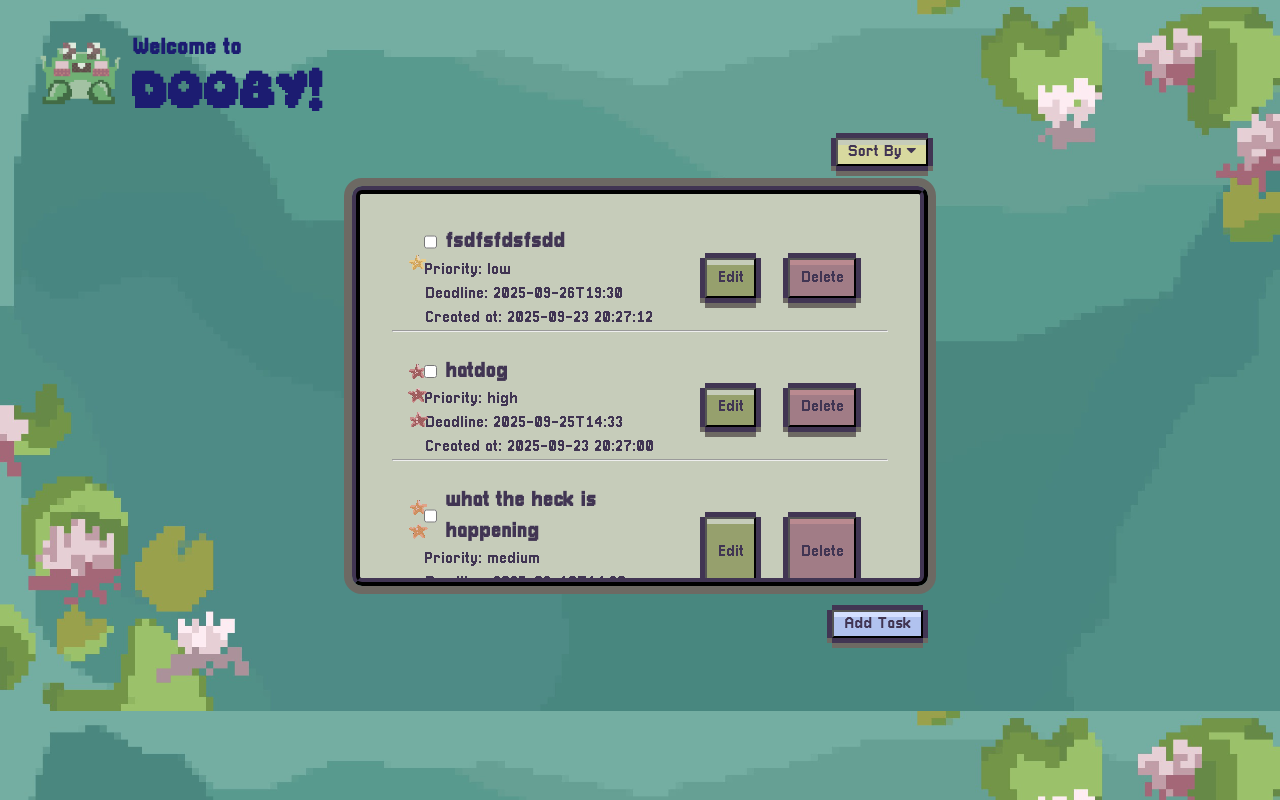
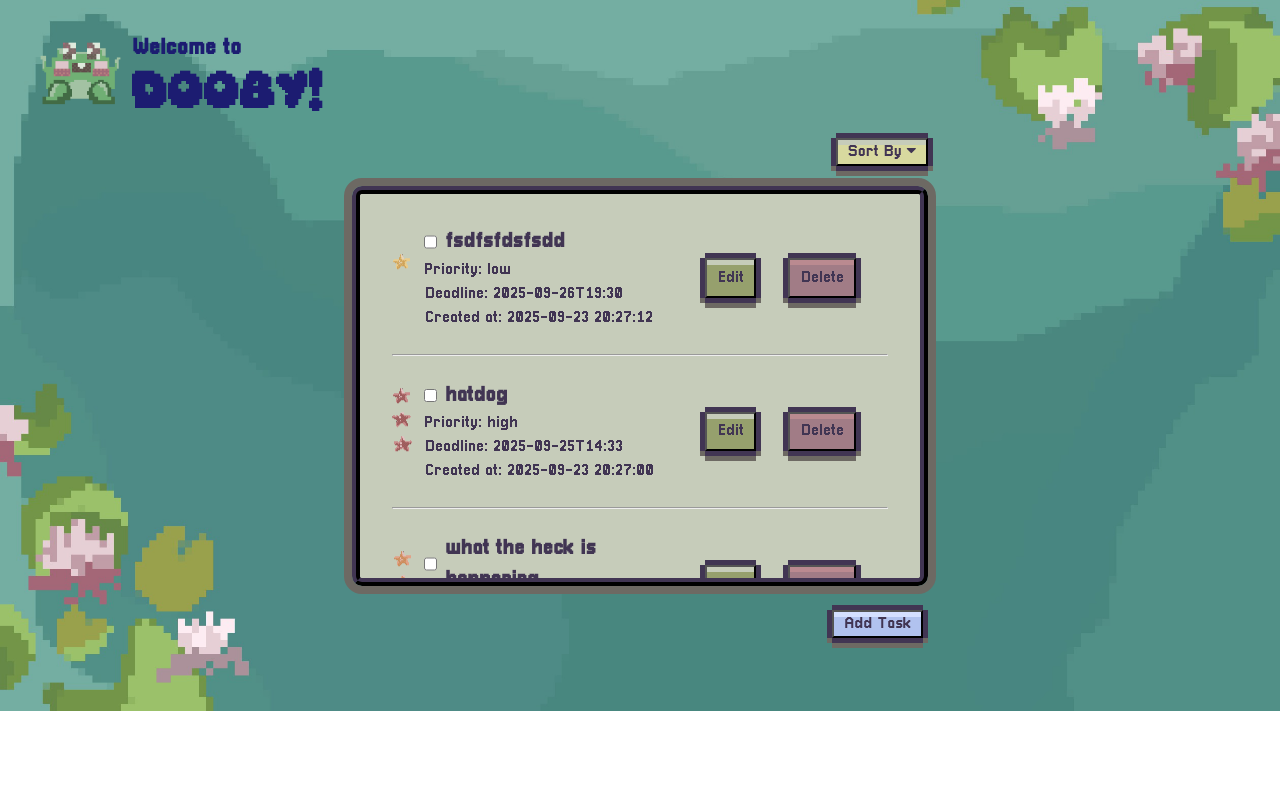
Before and after one commit to Andrea-Laserna/cmsc128-IndivProject_Laserna, a Flask app: page / in a window 1280 px wide. Run offline with Flask 3, Linux system fonts and the light colour scheme; data comes from the database, SQL or seed files in the repository; both versions use the stored data as it was after the commit.

Commit message:
assignment working

```diff
--- a/flask-server/static/script.js
+++ b/flask-server/static/script.js
@@ -19,6 +19,7 @@ document.addEventListener("DOMContentLoaded", () => {
             toastPopup.classList.remove('active');
         }, 5000);
     }
+
 
     // Fields inside edit popup
     const taskInput = document.getElementById("edit-task");
--- a/flask-server/static/style.css
+++ b/flask-server/static/style.css
@@ -49,6 +49,7 @@ body {
   font-family: Pixellari;
   background-image: url("images/pond_bg.png");
   background-size: cover;
+  background-repeat: no-repeat;
   color: var(--blue);
 }
 
@@ -272,8 +273,9 @@ h1, h2, h3, h4, h5, h6 {
     content: url(images/high.gif);
     position: absolute;
     z-index: 1;
-    top: -10%;
-    left: -12%;
+    top: 0%;
+    left: 0%;
+    transform: translate(-450%, -10%);
     display: inline-block;
     width: 16px;
     vertical-align: middle;
@@ -286,8 +288,9 @@ h1, h2, h3, h4, h5, h6 {
 .hero-section .task-body .tasks-container .tasks-list li.medium::before{
     content: url(images/medium.gif);
     position: absolute;
-    top: -10%;
-    left: -12%;
+    top: 0%;
+    left: 0%;
+    transform: translate(-450%, -10%);
     display: inline-block;
     width: 16px;
     vertical-align: middle;
@@ -300,8 +303,9 @@ h1, h2, h3, h4, h5, h6 {
 .hero-section .task-body .tasks-container .tasks-list li.low::before{
     content: url(images/low.gif);
     position: absolute;
-    top: -10%;
-    left: -12%;
+    top: 0%;
+    left: 0%;
+    transform: translate(-450%, -10%);
     display: inline-block;
     width: 16px;
     vertical-align: middle;
@@ -328,8 +332,8 @@ h1, h2, h3, h4, h5, h6 {
 .hero-section .task-body .popup {
     position: fixed;
     top: 50%;
-    left: 50%;
-    transform: translate(140%, -50%);
+    right: 5%;
+    transform: translate(0%, -50%);
     border: 0.5rem solid var(--blue);
     border-style: ridge;
     border-radius: 15px;
@@ -347,6 +351,8 @@ h1, h2, h3, h4, h5, h6 {
     display: inline-block;
     width: auto;
     align-self: flex-end;
+    background-color: var(--red);
+    box-shadow: 0px 5px var(--blue), 0px -5px var(--blue), 5px 0px var(--blue), -5px 0px var(--blue), 0px 10px var(--gray), 5px 5px var(--gray), -5px 5px var(--gray), inset 0px 5px var(--lightpink);
 }
 
 .hero-section .task-body .popup .add-task-content form .submit-btn {
@@ -365,6 +371,8 @@ h1, h2, h3, h4, h5, h6 {
     display: inline-block;
     width: auto;
     align-self: flex-end;
+    background-color: var(--red);
+    box-shadow: 0px 5px var(--blue), 0px -5px var(--blue), 5px 0px var(--blue), -5px 0px var(--blue), 0px 10px var(--gray), 5px 5px var(--gray), -5px 5px var(--gray), inset 0px 5px var(--lightpink);
 }
 
 .hero-section .task-body .popup .edit-task-content .submit-btn {
@@ -408,10 +416,14 @@ h1, h2, h3, h4, h5, h6 {
     box-shadow: rgb(38, 57, 77) 0px 20px 30px -10px;
     align-items: center;
     animation: fadeIn 0.3s ease;
-    display: none;
+    opacity: 0;
+    visibility: hidden;
+    transition: opacity 0.3s ease;
 }
 
 .popup .toast.active {
+    opacity: 1;
+    visibility: visible;
     display: flex;
     flex-direction: column;
     align-items: center;
@@ -419,5 +431,24 @@ h1, h2, h3, h4, h5, h6 {
 }
 
 .toast.active .btn.undo-btn {
+    margin: 0.5rem;
     background-color: var(--darkgreen);
 }
+
+/* Progress bar */
+/* .toast .progress {
+    position: absolute;
+    width: 100%;
+    height: 4px;
+    bottom: 0;
+    left: 0;
+    background-color: var(--navy);
+    transform-origin: left;
+    transform: scaleX(0);
+    transition: transform linear 5s;
+}
+
+.toast.active .progress {
+    transform: scaleX(1);
+}
+ */
--- a/flask-server/templates/base.html
+++ b/flask-server/templates/base.html
@@ -15,6 +15,7 @@
       <!-- loop over the messages -->
       {% for category, msg in messages %}
         <div class="toast {{ category }}">
+          <div class="progress"></div>
           <!-- display the msg with clickable link route -->
           {{ msg|safe }}
         </div>
--- a/flask-server/templates/index.html
+++ b/flask-server/templates/index.html
@@ -40,7 +40,7 @@
                                 <button class="btn edit-btn" data-id="{{task[0]}}" data-task="{{task[1]}}" data-priority="{{task[3]}}" data-deadline="{{task[4]}}">Edit</button>
                                 <button class="btn delete-btn" data-id="{{task[0]}}">Delete</button>
                             </div>
-                        </li>
+                        </li><br>
                         <hr class="horizontal"><br>
                     {% endfor %}
                 {% endif %}
```
Also changed, not shown: tasks.db.
